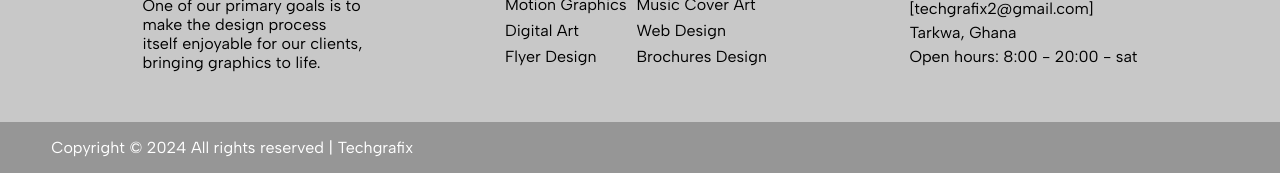
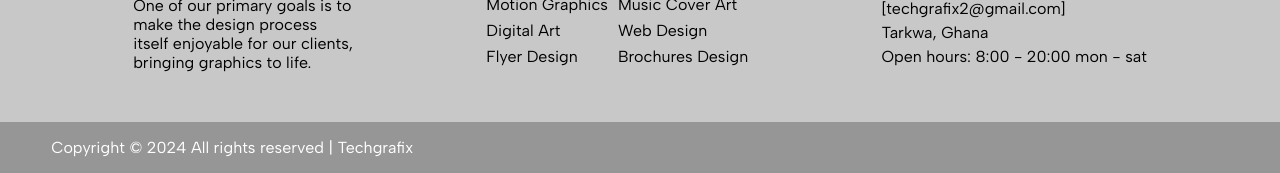
Before and after one commit to ttec12/techgrafix, a plain HTML site: page html/About-Us.html in a window 1280 px wide. Shown: the part 3046-3219 px from the top of the page. Drawn offline with Linux system fonts and the light colour scheme.

Commit message:
Update About-Us.html

```diff
--- a/html/About-Us.html
+++ b/html/About-Us.html
@@ -163,7 +163,7 @@
                         <span>+233 505 586 351</span>
                         <span>[techgrafix2@gmail.com]</span>
                         <span>Tarkwa, Ghana</span>
-                        <span>Open hours: 8:00 - 20:00 - sat</span>
+                        <span>Open hours: 8:00 - 20:00 mon - sat</span>
                     </div>
             </div>
 
```
